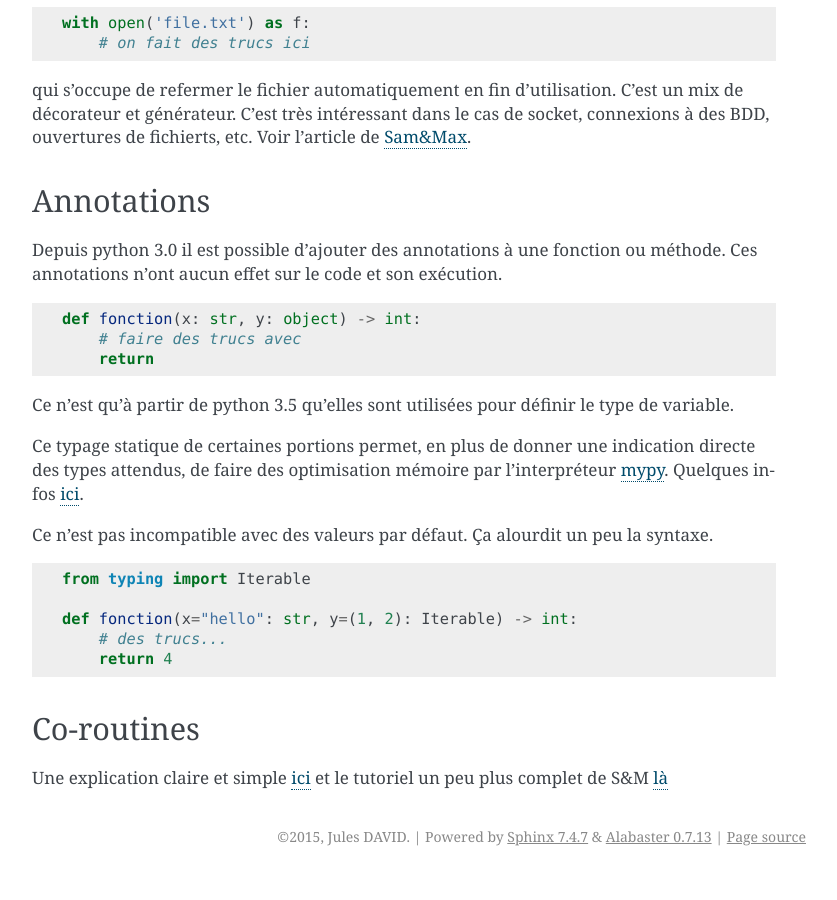
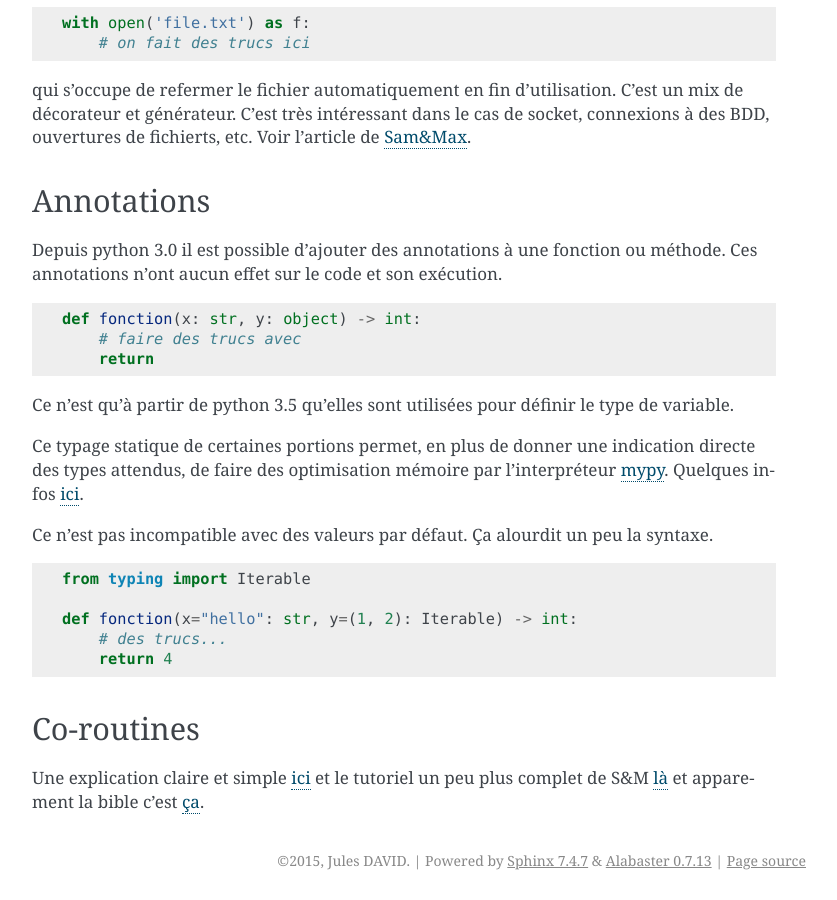
Before and after one commit to galactics/doc-python, a Sphinx documentation site: the page built from source/04-algo.rst, in a window 1280 px wide and 900 px high, scrolled down 2536 px. Shown: the whole window, without its empty margins (346-1183 px from the left). Built offline with Sphinx 7.4.7, drawn with Linux system fonts in a browser that asks for light colours; before the commit the page ends 3412 px from its top, so only the background shows below that.

Commit message:
Un lien de plus sur les co-routines

```diff
--- a/source/04-algo.rst
+++ b/source/04-algo.rst
@@ -172,4 +172,4 @@ syntaxe.
 Co-routines
 -----------
 
-Une explication claire et simple `ici <http://benno.id.au/blog/2015/05/25/await1>`__ et le tutoriel un peu plus complet de S&M `là <http://sametmax.com/quest-ce-quune-coroutine-en-python-et-a-quoi-ca-sert/>`_
+Une explication claire et simple `ici <http://benno.id.au/blog/2015/05/25/await1>`__ et le tutoriel un peu plus complet de S&M `là <http://sametmax.com/quest-ce-quune-coroutine-en-python-et-a-quoi-ca-sert/>`__ et apparement la bible c'est `ça <http://www.snarky.ca/how-the-heck-does-async-await-work-in-python-3-5>`__.
```
